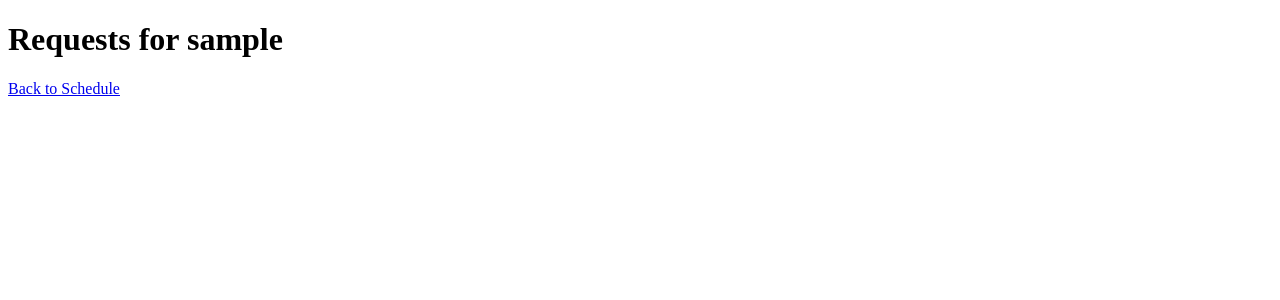
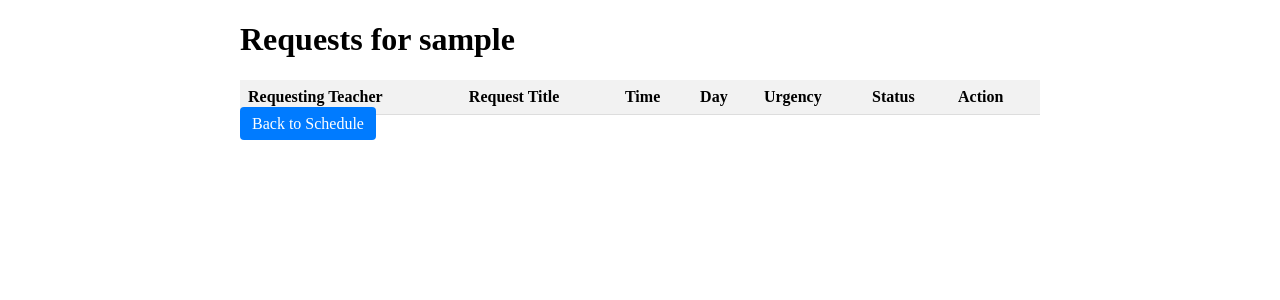
Before and after one commit to MarijaTrajanoska/teachers-app, a Flask app: page /manage_requests in a window 1280 px wide. Shown: the top 300 px of the page. Run offline with Flask 3, Linux system fonts and the light colour scheme; the visitor is signed in with stand-in values (Sample User, id 1); lists and menus that the app fills with data are empty.

Commit message:
Update manage_requests.html

```diff
--- a/templates/manage_requests.html
+++ b/templates/manage_requests.html
@@ -4,20 +4,108 @@
     <meta charset="UTF-8">
     <meta name="viewport" content="width=device-width, initial-scale=1.0">
     <title>Manage Requests</title>
+    <link rel="stylesheet" href="https://cdnjs.cloudflare.com/ajax/libs/font-awesome/6.0.0-beta3/css/all.min.css">
 </head>
 <body>
-    <h1>Requests for {{ teacher }}</h1>
-    <ul>
-        {% for req in requests %}
-        <li>
-            Request from {{ req['requesting_teacher'] }} for {{ req['request_title'] }} at {{ req['time'] }} on {{ req['day'] }} - {{ req['urgency'] }}
-            <form action="{{ url_for('handle_request', req_id=req['request_id']) }}" method="post">
-                <input type="submit" name="response" value="Accept">
-                <input type="submit" name="response" value="Reject">
-            </form>
-        </li>
-        {% endfor %}
-    </ul>
-    <a href="{{ url_for('schedule', teacher=teacher) }}">Back to Schedule</a>
+    <div class="container">
+        <h1>Requests for {{ teacher }}</h1>
+        {% with messages = get_flashed_messages() %}
+        {% if messages %}
+            <div class="status-message">
+                <ul>
+                    {% for message in messages %}
+                        <li style="color: green">{{ message }}</li>
+                    {% endfor %}
+                </ul>
+            </div>
+        {% endif %}
+        {% endwith %}
+
+        <table>
+            <thead>
+                <tr>
+                    <th>Requesting Teacher</th>
+                    <th>Request Title</th>
+                    <th>Time</th>
+                    <th>Day</th>
+                    <th>Urgency</th>
+                    <th>Status</th>
+                    <th>Action</th>
+                </tr>
+            </thead>
+            <tbody>
+                {% for req in requests %}
+                <tr>
+                    <td>{{ req['requesting_teacher'] }}</td>
+                    <td>{{ req['request_title'] }}</td>
+                    <td>{{ req['time'] }}</td>
+                    <td>{{ req['day'] }}</td>
+                    <td>{{ req['urgency'] }}</td>
+                    <td>{{ req.get('status', 'Pending') }}</td>
+                    <td>
+                        <form action="{{ url_for('handle_request', req_id=req['request_id']) }}" method="post">
+                            <input type="submit" name="response" value="Accept" class="accept-btn">
+                            <input type="submit" name="response" value="Reject" class="reject-btn">
+                        </form>
+                    </td>
+                </tr>
+                {% endfor %}
+            </tbody>
+        </table>
+        <a href="{{ url_for('schedule', teacher=teacher) }}" class="back-btn">Back to Schedule</a>
+    </div>
 </body>
+<style>
+    /* Styles for the container */
+    .container {
+        max-width: 800px;
+        margin: 0 auto;
+    }
+
+    /* Styles for the status message */
+    .status-message {
+        margin-top: 20px;
+        padding: 10px;
+        background-color: #d4edda;
+        color: #155724;
+        border-radius: 4px;
+    }
+
+    /* Styles for the table */
+    table {
+        width: 100%;
+        border-collapse: collapse;
+    }
+
+    th, td {
+        padding: 8px;
+        text-align: left;
+        border-bottom: 1px solid #ddd;
+    }
+
+    th {
+        background-color: #f2f2f2;
+    }
+
+    /* Styles for the action buttons */
+    .accept-btn,
+    .reject-btn,
+    .back-btn {
+        background-color: #007bff;
+        color: #fff;
+        border: none;
+        padding: 8px 12px;
+        border-radius: 4px;
+        cursor: pointer;
+        transition: background-color 0.3s ease;
+        text-decoration: none;
+    }
+
+    .accept-btn:hover,
+    .reject-btn:hover,
+    .back-btn:hover {
+        background-color: #0056b3;
+    }
+
+</style>
 </html>
```
